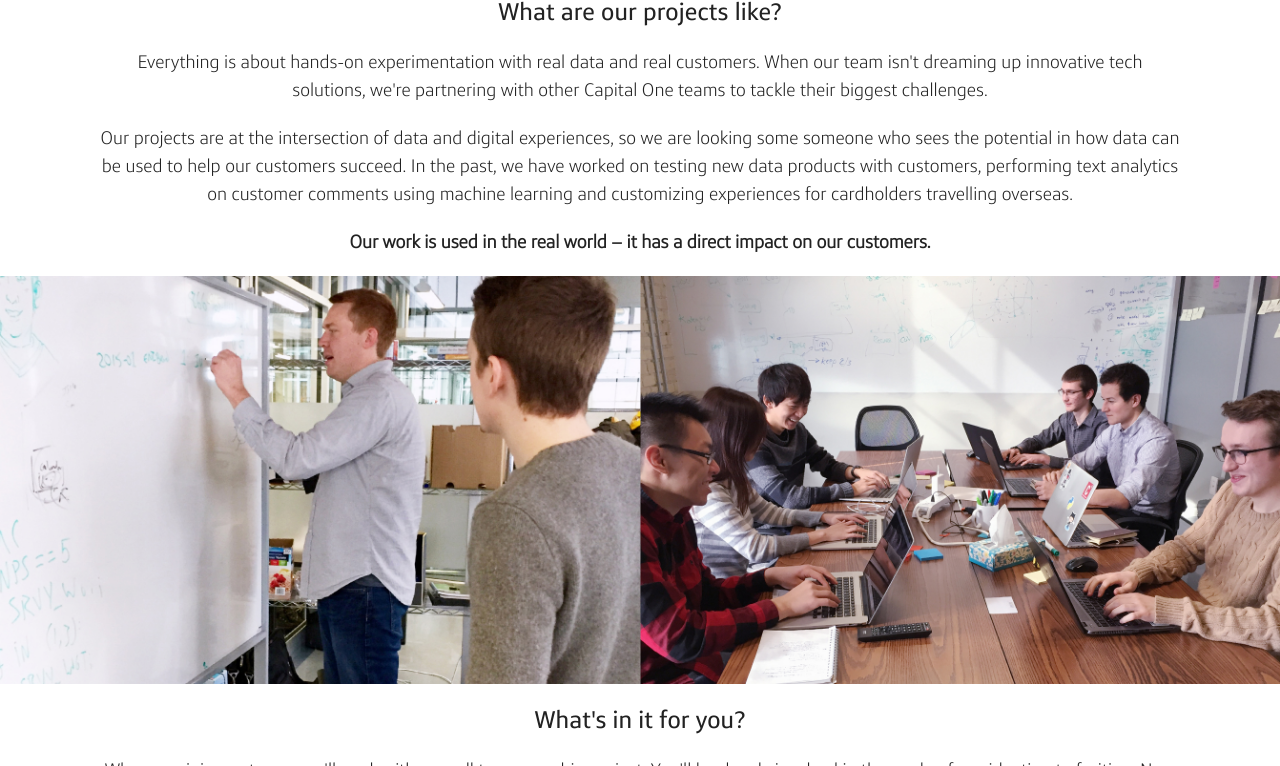
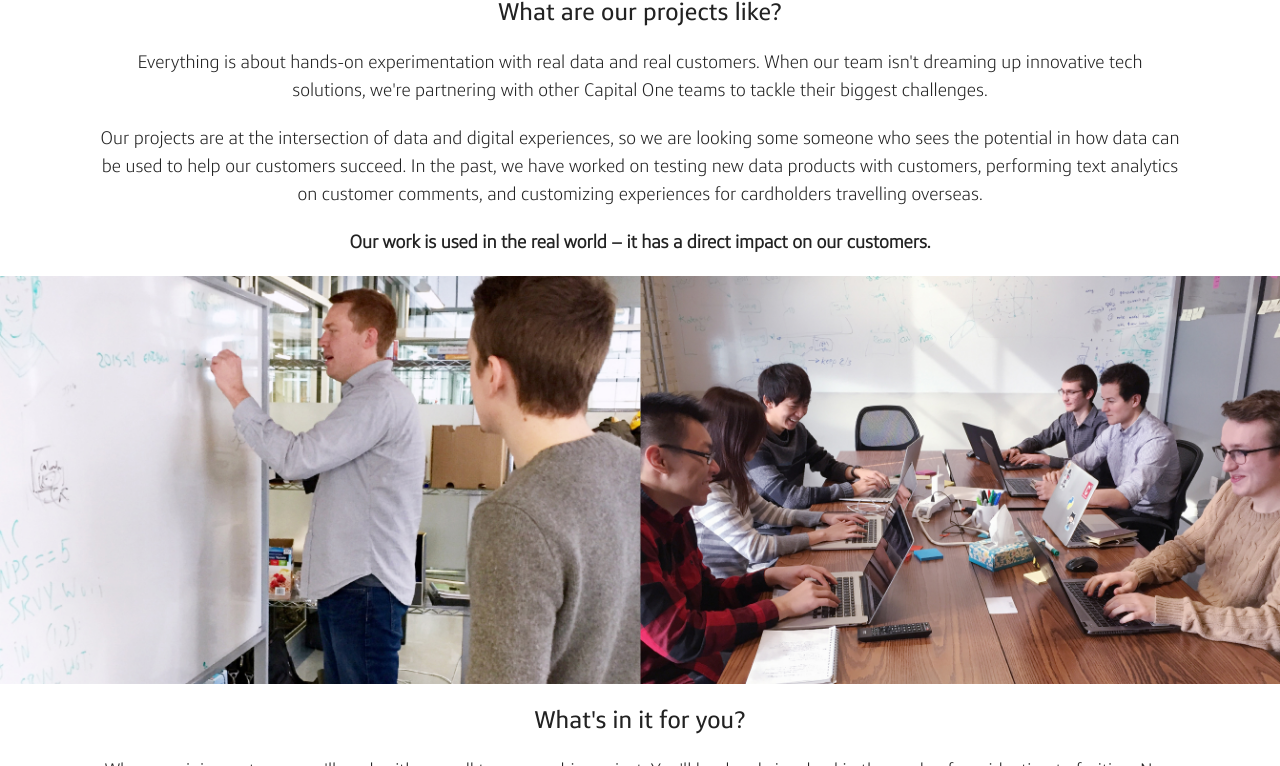
Before and after one commit to CapitalOneCanada/capitalonecanada.github.io, a Jekyll site: the page built from kwlab.html, in a window 1280 px wide and 900 px high, scrolled down 1546 px, cut to the strip 134-900 px from the top of the window. Built offline with Jekyll 4.4.1, drawn with Linux system fonts in a browser that asks for light colours; nearby versions of some CDN libraries; Markdown is read by kramdown in place of the engine named in the settings.

Commit message:
updated text and job links

```diff
--- a/kwlab.html
+++ b/kwlab.html
@@ -20,7 +20,7 @@
 		<h3 class="header-text">What are our projects like?</h3>
 		<div class="content">
       <p>Everything is about hands-on experimentation with real data and real customers. When our team isn't dreaming up innovative tech solutions, we're partnering with other Capital One teams to tackle their biggest challenges.</p>
-      <p>Our projects are at the intersection of data and digital experiences, so we are looking some someone who sees the potential in how data can be used to help our customers succeed. In the past, we have worked on testing new data products with customers, performing text analytics on customer comments using machine learning and customizing experiences for cardholders travelling overseas.</p>
+      <p>Our projects are at the intersection of data and digital experiences, so we are looking some someone who sees the potential in how data can be used to help our customers succeed. In the past, we have worked on testing new data products with customers, performing text analytics on customer comments, and customizing experiences for cardholders travelling overseas.</p>
       <p class="bold-caption">Our work is used in the real world&nbsp;– it has a direct impact on our customers.</p>
     </div>
 	</section>
@@ -92,11 +92,11 @@
     <div class="bottom">
       <div class="left">
         <div class="button-caption">For University of Waterloo co-op or graduating students.</div>
-        <a href="https://uwaterloo.ca/jobmine/" class="button" target="_blank">Apply On WaterlooWorks</a>
+        <a href="https://waterlooworks.uwaterloo.ca" class="button" target="_blank">Apply On WaterlooWorks</a>
       </div>
       <div class="right">
         <div class="button-caption">For everyone else.</div>
-        <a href="https://jobs.capitalone.com/search-jobs/Canada?orgIds=1732&alp=6251999&alt=2" class="button" target="_blank">Join Our Team</a>
+        <a href="https://www.capitalonecareers.com/search-jobs/Kitchener" class="button" target="_blank">Join Our Team</a>
       </div>
     </div>
   </section>
```
Also changed, not shown: Gemfile.lock.
